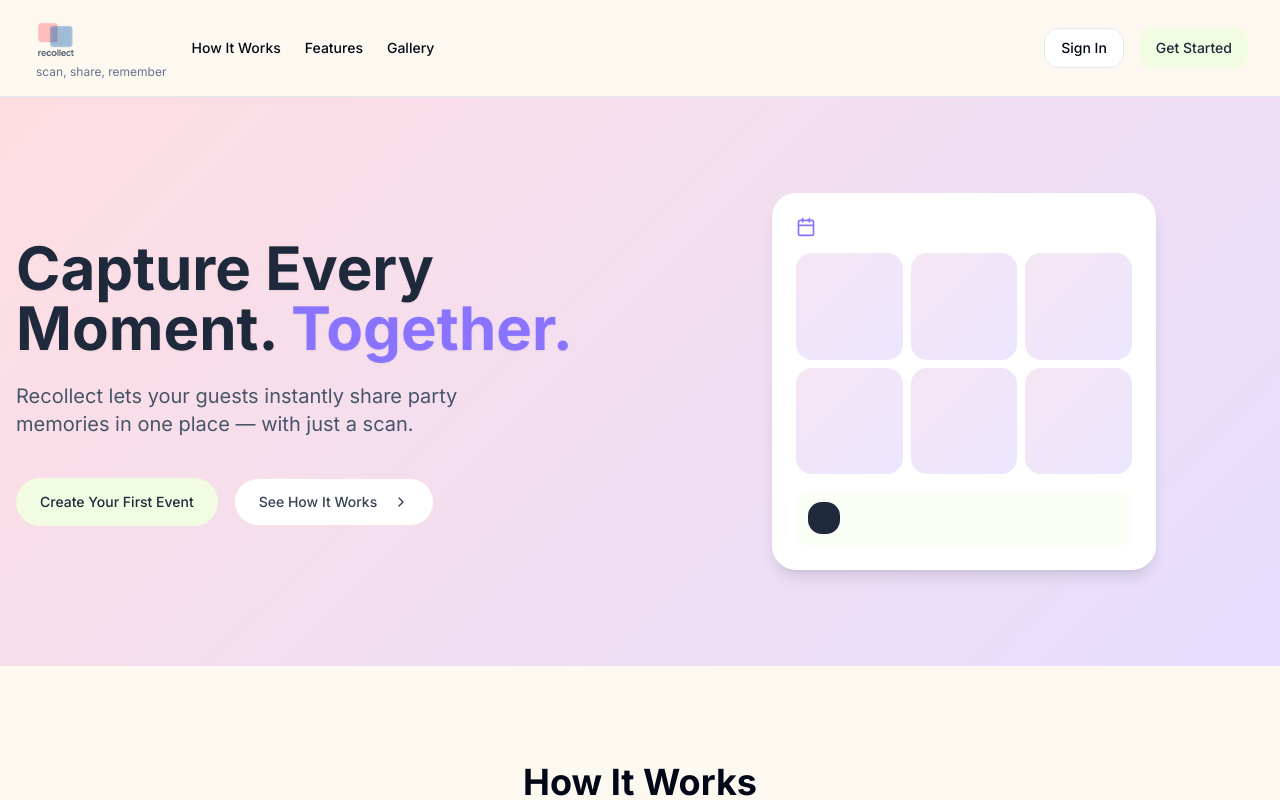
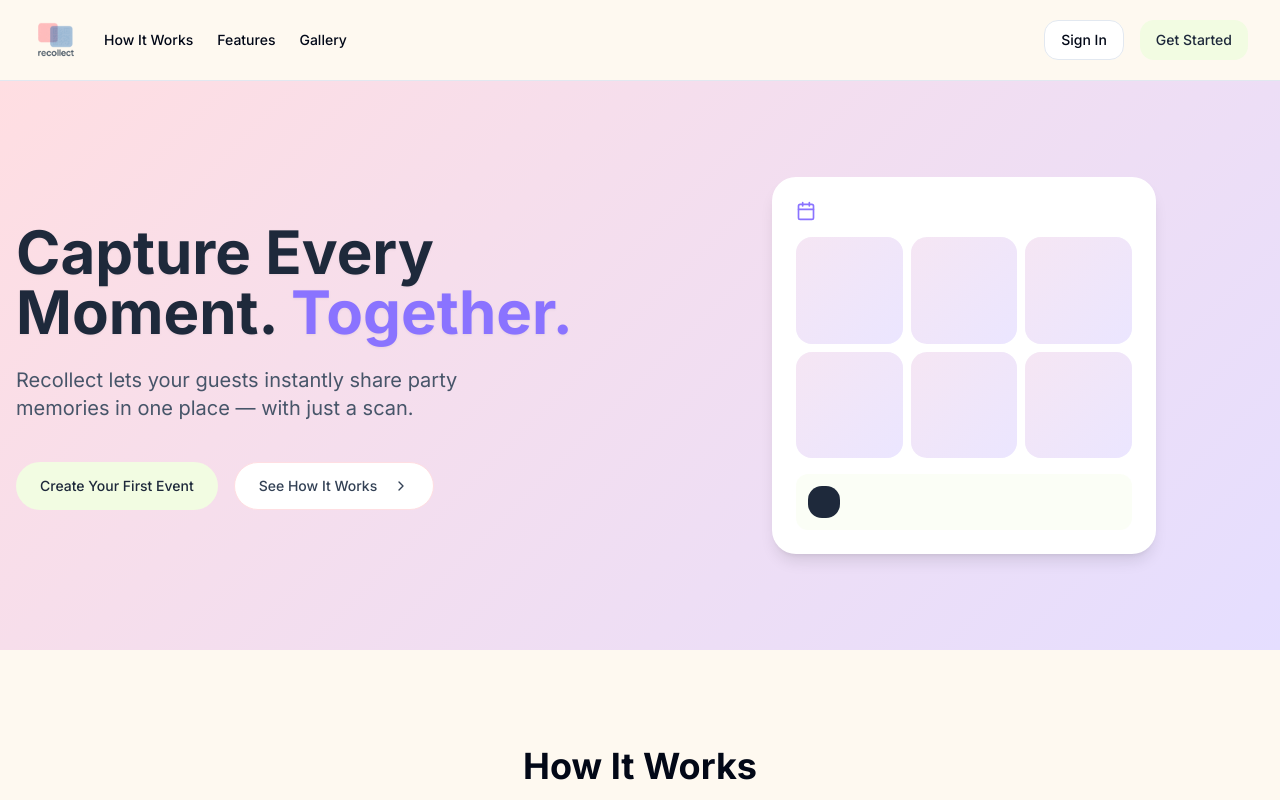
Before and after one commit to sdmydbr9/recollect-party-memories, a React (Vite) app: page / in a window 1280 px wide. Shown: the top 800 px of the page. Built offline with nearby package versions, Linux system fonts and the light colour scheme.

Commit message:
Visual edit in Lovable
Edited UI in Lovable

```diff
--- a/src/components/MainNav.tsx
+++ b/src/components/MainNav.tsx
@@ -22,7 +22,7 @@ export function MainNav() {
             <div className="flex items-center gap-2">
               <img src="/lovable-uploads/9cc340d6-0251-44ff-b712-69e4e7a1c0ad.png" alt="Recollect Logo" className="h-12 w-auto" />
             </div>
-            <span className="text-slate-500 ml-1 hidden sm:inline-block text-xs font-normal mx-px">scan, share, remember</span>
+
           </div>
         </a>
         <nav className="hidden md:flex gap-6">
```
